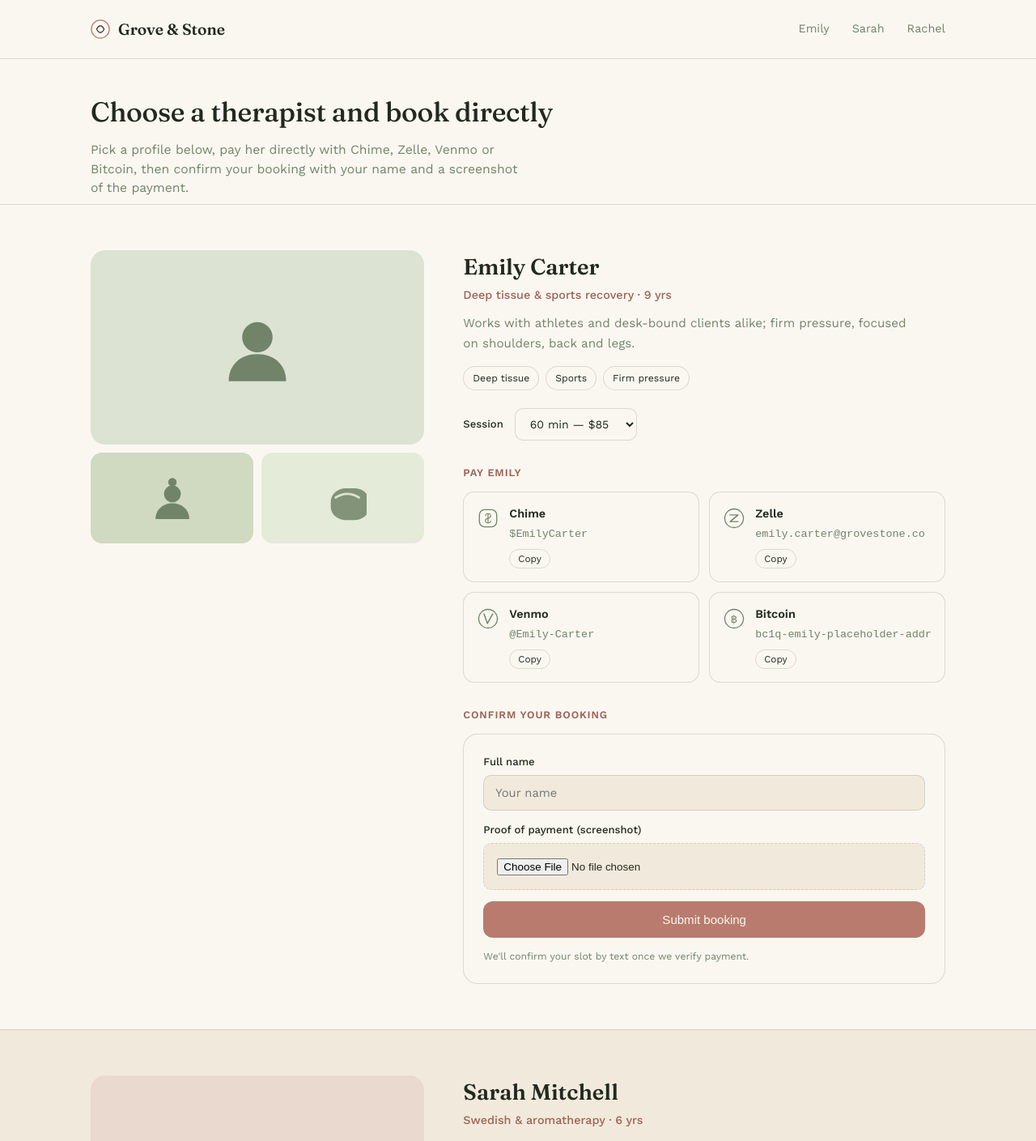
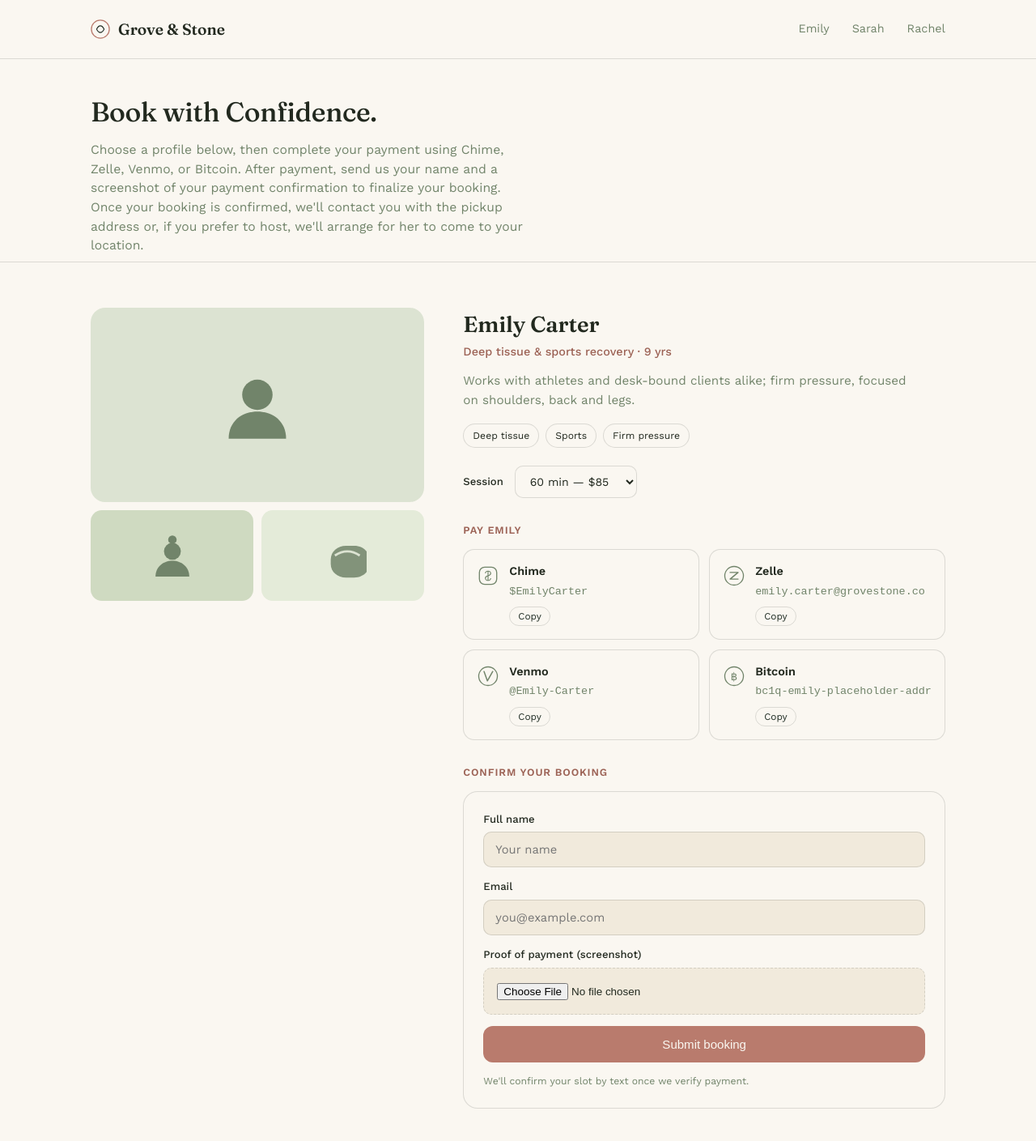
Before and after one commit to ephraim2k2/bookings, a React (Vite) app: page / in a window 1280 px wide. Shown: the top 1409 px of the page at 81% size. Built offline with nearby package versions, Linux system fonts and the light colour scheme.

Commit message:
new update on my ui

```diff
--- a/booking.html
+++ b/booking.html
@@ -156,7 +156,7 @@
 <header class="page-head">
   <div class="wrap">
     <h1>Choose a therapist and book directly</h1>
-    <p>Pick a profile below, pay her directly with Chime, Zelle, Venmo or Bitcoin, then confirm your booking with your name and a screenshot of the payment.</p>
+    <p>Pick a profile below, pay her directly with Chime, Zelle, Venmo or Bitcoin, then confirm your booking with your name and a screenshot .</p>
   </div>
 </header>
 
@@ -441,7 +441,7 @@
 
 <footer>
   <div class="wrap">
-    <span>© 2026 Grove &amp; Stone Studio, Wuse II, Abuja</span>
+    <span>© 2026 Grove &amp; Stone Studio</span>
     <span>Licensed therapists · By appointment only</span>
   </div>
 </footer>
--- a/src/components/BookingForm.jsx
+++ b/src/components/BookingForm.jsx
@@ -1,21 +1,35 @@
 import { useState } from 'react'
+import { sendBookingSubmission } from '../lib/sendBooking'
 
 export default function BookingForm({ therapistName, idPrefix }) {
   const [name, setName] = useState('')
+  const [email, setEmail] = useState('')
+  const [file, setFile] = useState(null)
   const [previewSrc, setPreviewSrc] = useState(null)
-  const [submitted, setSubmitted] = useState(false)
+  const [status, setStatus] = useState('idle') // idle | sending | sent | error
+  const [errorMsg, setErrorMsg] = useState('')
 
   const handleFileChange = (e) => {
-    const file = e.target.files && e.target.files[0]
-    if (!file) return
+    const selected = e.target.files && e.target.files[0]
+    if (!selected) return
+    setFile(selected)
     const reader = new FileReader()
     reader.onload = (ev) => setPreviewSrc(ev.target.result)
-    reader.readAsDataURL(file)
+    reader.readAsDataURL(selected)
   }
 
-  const handleSubmit = (e) => {
+  const handleSubmit = async (e) => {
     e.preventDefault()
-    setSubmitted(true)
+    if (!file) return
+    setStatus('sending')
+    setErrorMsg('')
+    try {
+      await sendBookingSubmission({ name, email, file, therapistName })
+      setStatus('sent')
+    } catch (err) {
+      setStatus('error')
+      setErrorMsg(err.message)
+    }
   }
 
   return (
@@ -32,6 +46,17 @@
         />
       </div>
       <div className="field">
+        <label htmlFor={`${idPrefix}-email`}>Email</label>
+        <input
+          id={`${idPrefix}-email`}
+          type="email"
+          placeholder="you@example.com"
+          required
+          value={email}
+          onChange={(e) => setEmail(e.target.value)}
+        />
+      </div>
+      <div className="field">
         <label htmlFor={`${idPrefix}-file`}>Proof of payment (screenshot)</label>
         <div className="file-field">
           <input
@@ -44,16 +69,21 @@
           {previewSrc && <img className="file-preview" src={previewSrc} alt="Payment proof preview" />}
         </div>
       </div>
-      <button type="submit" className="submit-btn" disabled={submitted}>
-        {submitted ? 'Sent ✓' : 'Submit booking'}
+      <button type="submit" className="submit-btn" disabled={status === 'sending' || status === 'sent'}>
+        {status === 'sending' ? 'Sending…' : status === 'sent' ? 'Sent ✓' : 'Submit booking'}
       </button>
       <div className="form-note">We'll confirm your slot by text once we verify payment.</div>
-      {submitted && (
+      {status === 'sent' && (
         <div className="confirm-msg">
           Thanks {name}! We've received your payment proof for {therapistName} and
           will confirm your time slot by text shortly.
         </div>
       )}
+      {status === 'error' && (
+        <div className="confirm-msg" style={{ background: 'var(--clay-dark)' }}>
+          Something went wrong sending your booking ({errorMsg}). Please try again.
+        </div>
+      )}
     </form>
   )
 }
--- a/src/components/Footer.jsx
+++ b/src/components/Footer.jsx
@@ -2,7 +2,7 @@
   return (
     <footer>
       <div className="wrap">
-        <span>© 2026 Grove &amp; Stone Studio, Wuse II, Abuja</span>
+        <span>© 2026 Grove &amp; Stone Studio</span>
         <span>Licensed therapists · By appointment only</span>
       </div>
     </footer>
--- a/src/components/PageHead.jsx
+++ b/src/components/PageHead.jsx
@@ -2,11 +2,12 @@
   return (
     <header className="page-head">
       <div className="wrap">
-        <h1>Choose a therapist and book directly</h1>
+        <h1>Book with Confidence.</h1>
         <p>
-          Pick a profile below, pay her directly with Chime, Zelle, Venmo or
-          Bitcoin, then confirm your booking with your name and a screenshot
-          of the payment.
+        Choose a profile below, then complete your payment using Chime, Zelle, Venmo, or Bitcoin. After payment, send us your name and a screenshot of your payment confirmation to finalize your booking.
+
+Once your booking is confirmed, we'll contact you with the pickup address or, if you prefer to host, we'll arrange for her to come to your location.
+
         </p>
       </div>
     </header>
--- /dev/null
+++ b/src/config.js
@@ -0,0 +1,5 @@
+// Free, browser-safe keys — get your own at cloudinary.com and web3forms.com.
+// Both services are designed to have these values embedded in client-side code.
+export const CLOUDINARY_CLOUD_NAME = 'YOUR_CLOUDINARY_CLOUD_NAME'
+export const CLOUDINARY_UPLOAD_PRESET = 'YOUR_UNSIGNED_UPLOAD_PRESET'
+export const WEB3FORMS_ACCESS_KEY = 'YOUR_WEB3FORMS_ACCESS_KEY'
--- a/src/index.css
+++ b/src/index.css
@@ -103,7 +103,8 @@
   margin-top:14px; display:flex; flex-direction:column; gap:14px;
 }
 .field label{font-size:0.82rem; font-weight:500; margin-bottom:6px; display:block;}
-.field input[type="text"]{
+.field input[type="text"],
+.field input[type="email"]{
   width:100%; padding:12px 14px; border-radius:10px; border:1px solid var(--line);
   background:var(--sand); font-family:'Work Sans',sans-serif; font-size:0.92rem; color:var(--ink);
 }
--- /dev/null
+++ b/src/lib/sendBooking.js
@@ -0,0 +1,37 @@
+import { CLOUDINARY_CLOUD_NAME, CLOUDINARY_UPLOAD_PRESET, WEB3FORMS_ACCESS_KEY } from '../config'
+
+async function uploadScreenshot(file) {
+  const formData = new FormData()
+  formData.append('file', file)
+  formData.append('upload_preset', CLOUDINARY_UPLOAD_PRESET)
+
+  const res = await fetch(`https://api.cloudinary.com/v1_1/${CLOUDINARY_CLOUD_NAME}/image/upload`, {
+    method: 'POST',
+    body: formData,
+  })
+  if (!res.ok) throw new Error('Screenshot upload failed')
+
+  const data = await res.json()
+  return data.secure_url
+}
+
+export async function sendBookingSubmission({ name, email, file, therapistName }) {
+  const screenshotUrl = await uploadScreenshot(file)
+
+  const res = await fetch('https://api.web3forms.com/submit', {
+    method: 'POST',
+    headers: { 'Content-Type': 'application/json' },
+    body: JSON.stringify({
+      access_key: WEB3FORMS_ACCESS_KEY,
+      subject: `New booking — ${therapistName}`,
+      name,
+      email,
+      therapist: therapistName,
+      screenshot_url: screenshotUrl,
+    }),
+  })
+
+  const result = await res.json()
+  if (!result.success) throw new Error(result.message || 'Submission failed')
+  return result
+}
```
